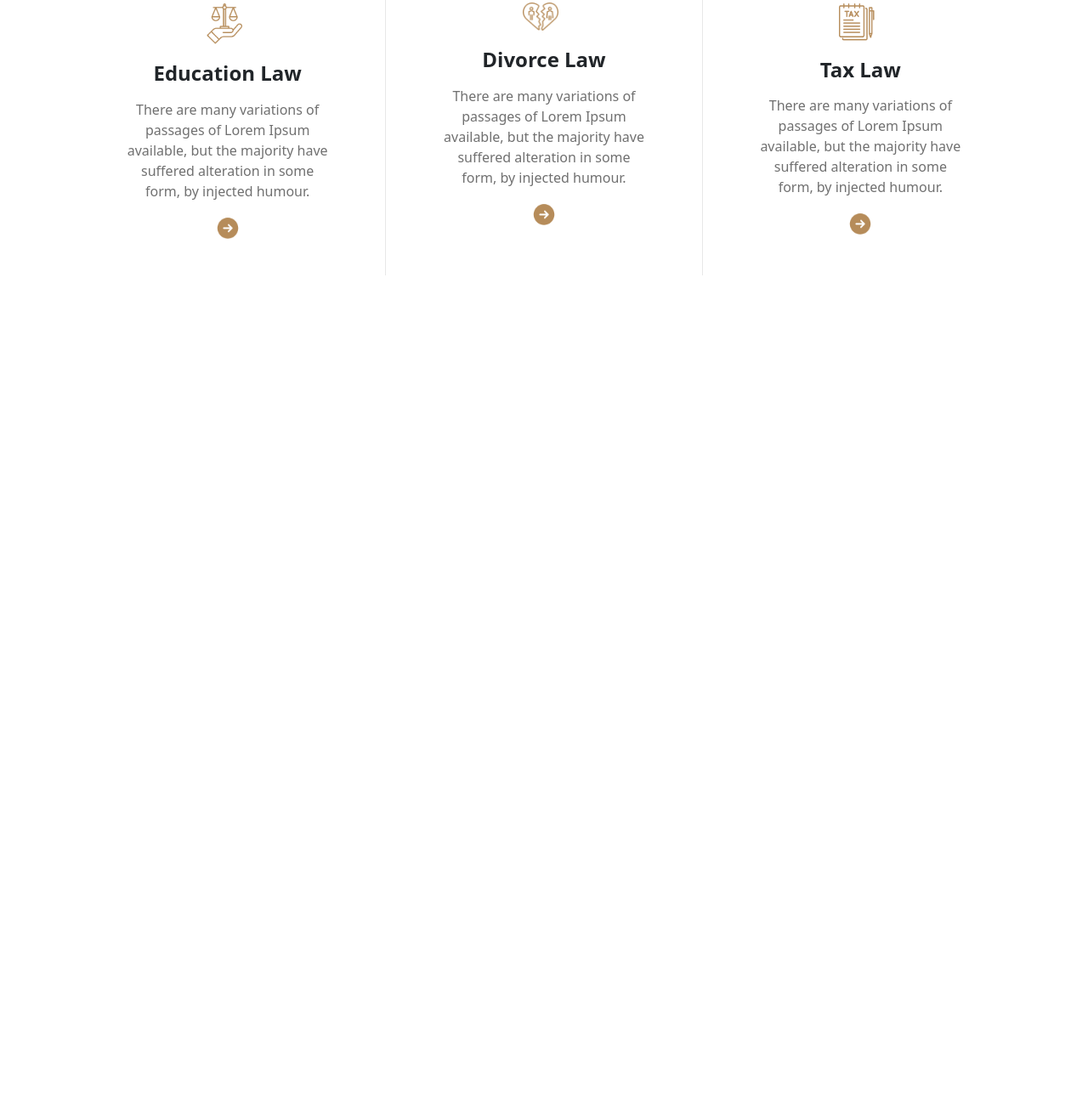
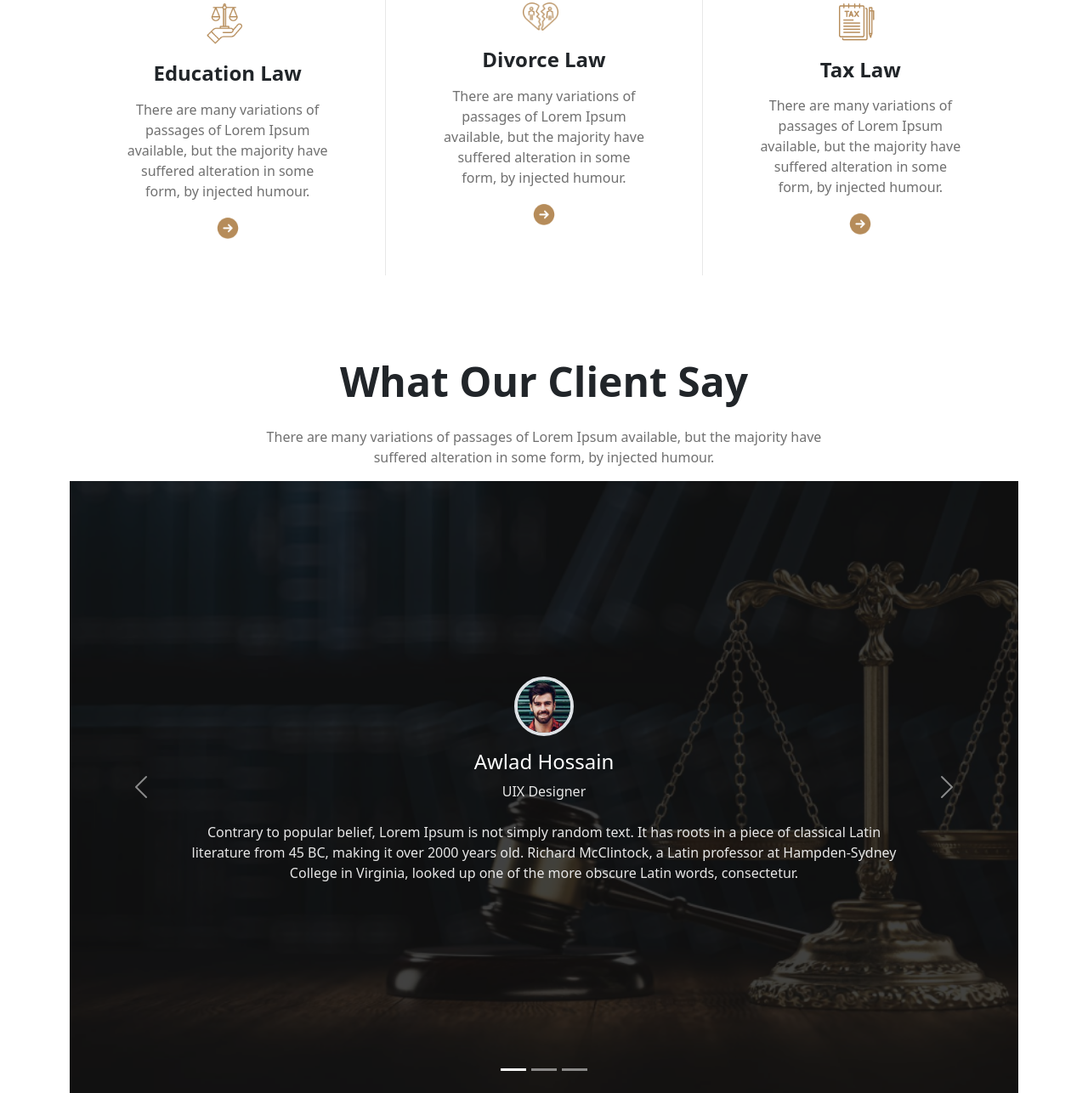
Before and after one commit to somaiya484/assignment-3, a plain HTML site: page index.html in a window 1280 px wide. Shown: the part 1498-2784 px from the top of the page at 85% size. Before the commit the page ends 1822 px from the top, so only its background shows below. Drawn offline with Linux system fonts and the light colour scheme.

Commit message:
client section added

```diff
--- a/css/style.css
+++ b/css/style.css
@@ -5,4 +5,14 @@
     background-position: center;
     background-repeat: no-repeat;
     background-size: cover;
+    background-size: cover;
 }
+.img-2{
+    height: 90vh;
+    width: 100%;
+    background-image:url(../images/Rectangle\ 7.png), url(../images/Rectangle\ 4.png);
+    background-position: center;
+    background-repeat: no-repeat;
+    background-size: cover;
+    background-size: cover;
+}
--- a/index.html
+++ b/index.html
@@ -18,7 +18,6 @@
                 <div class="col">
                     <nav class="navbar navbar-expand-lg ">
                         <div class="container-fluid">
-
                         <a class="navbar-brand" href="#"><img src="images/Group 2.png" alt=""></a>
                         <button class="navbar-toggler" type="button" data-bs-toggle="collapse" data-bs-target="#navbarSupportedContent" aria-controls="navbarSupportedContent" aria-expanded="false" aria-label="Toggle navigation">
                             <span class="navbar-toggler-icon"></span>
@@ -47,9 +46,8 @@
                     </nav>
                 </div>
             </div>
-
                 <!-- banner section -->
-              <div class="row ">
+                <div class="row">
                     <div class="col">
                         <div class="img rounded  text-white text-center mt-5 d-flex flex-column justify-content-center align-items-center">
                             <h1 class="display-3 fw-bold sm-fs-2 mb-3">We Provide Effective<br> Legal Solutions</h1>
@@ -128,9 +126,63 @@
                               </div>
                             </div>
                         </div>
+                    </div>
+                </div>
+            </div>
+        </section>
 
+        <!-- client section -->
+        <section class=" mt-5 pt-5">
+            <div class="row">
+                <div class="col">
+                    <div class="text-center">
+                        <h2 class="display-5 fw-semibold mb-4">What Our Client Say</h2>
+                        <p  class="text-secondary fs-6 fw-normal">
+                            There are many variations of passages of Lorem Ipsum available, but the majority have<br> suffered alteration in some form, by injected humour.
+                        </p>
+                    </div>
 
+                    <div id="carouselExampleIndicators" class="carousel slide">
+                        <div class="carousel-indicators">
+                          <button type="button" data-bs-target="#carouselExampleIndicators" data-bs-slide-to="0" class="active" aria-current="true" aria-label="Slide 1"></button>
+                          <button type="button" data-bs-target="#carouselExampleIndicators" data-bs-slide-to="1" aria-label="Slide 2"></button>
+                          <button type="button" data-bs-target="#carouselExampleIndicators" data-bs-slide-to="2" aria-label="Slide 3"></button>
+                        </div>
+                        <div class="carousel-inner">
+                          <div class="carousel-item active">
+                            <div class=" img-2  d-flex flex-column justify-content-center align-items-center text-white text-center">
+                                <img style="width: 70px;" class=" border border-4 rounded-circle mb-3" src="images/author.jpg" alt="">
+                                <h4>Awlad Hossain</h4>
+                                <p class="text-light fs-6 fw-normal mb-4">UIX Designer</p>
+                                <p class="text-light fs-6 fw-normal">Contrary to popular belief, Lorem Ipsum is not simply random text. It has roots in a piece of classical Latin<br> literature from 45 BC, making it over 2000 years old. Richard McClintock, a Latin professor at Hampden-Sydney<br> College in Virginia, looked up one of the more obscure Latin words, consectetur.</p>
+                            </div>
+                          </div>
+                          <div class="carousel-item">
+                            <div class=" img-2  d-flex flex-column justify-content-center align-items-center text-white text-center">
+                                <img style="width: 70px;" class=" border border-4 rounded-circle mb-3" src="images/author.jpg" alt="">
+                                <h4>Awlad Hossain</h4>
+                                <p class="text-light fs-6 fw-normal mb-4">UIX Designer</p>
+                                <p class="text-light fs-6 fw-normal">Contrary to popular belief, Lorem Ipsum is not simply random text. It has roots in a piece of classical Latin<br> literature from 45 BC, making it over 2000 years old. Richard McClintock, a Latin professor at Hampden-Sydney<br> College in Virginia, looked up one of the more obscure Latin words, consectetur.</p>
+                            </div>
+                          </div>
+                          <div class="carousel-item">
+                            <div class=" img-2  d-flex flex-column justify-content-center align-items-center text-white text-center">
+                                <img style="width: 70px;" class=" border border-4 rounded-circle mb-3" src="images/author.jpg" alt="">
+                                <h4>Awlad Hossain</h4>
+                                <p class="text-light fs-6 fw-normal mb-4">UIX Designer</p>
+                                <p class="text-light fs-6 fw-normal">Contrary to popular belief, Lorem Ipsum is not simply random text. It has roots in a piece of classical Latin<br> literature from 45 BC, making it over 2000 years old. Richard McClintock, a Latin professor at Hampden-Sydney<br> College in Virginia, looked up one of the more obscure Latin words, consectetur.</p>
+                            </div>
+                          </div>
 
+                        </div>
+                        <button class="carousel-control-prev" type="button" data-bs-target="#carouselExampleIndicators" data-bs-slide="prev">
+                          <span class="carousel-control-prev-icon" aria-hidden="true"></span>
+                          <span class="visually-hidden">Previous</span>
+                        </button>
+                        <button class="carousel-control-next" type="button" data-bs-target="#carouselExampleIndicators" data-bs-slide="next">
+                          <span class="carousel-control-next-icon" aria-hidden="true"></span>
+                          <span class="visually-hidden">Next</span>
+                        </button>
                       </div>
                 </div>
             </div>
```
Also changed, not shown: css/bootstrap.css, images/author.jpg (added). Lines whose indentation alone changed are shown as unchanged.
